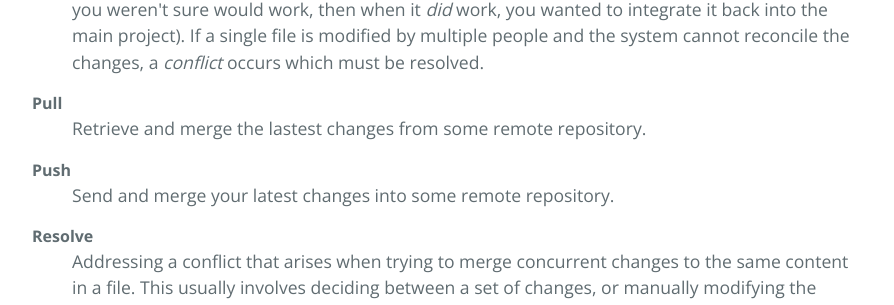
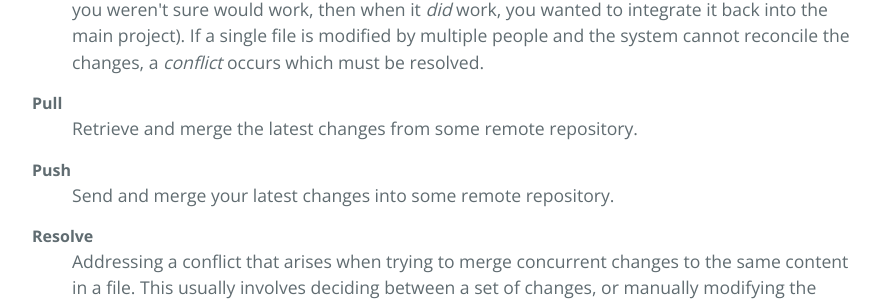
Before and after one commit to cpen333/cpen333.github.io, a Jekyll site: the page built from _lectures/git.md, in a window 1280 px wide and 900 px high, scrolled down 3120 px. Shown: the part 144-449 px from the top of the window, without its empty margins (192-1086 px from the left). Built offline with Jekyll 4.4.1, drawn with Linux system fonts in a browser that asks for light colours.

Commit message:
batch of typos

```diff
--- a/_lectures/git.md
+++ b/_lectures/git.md
@@ -78,7 +78,7 @@
 <dt>Merge</dt>
 <dd>Pulling together changes in the project from multiple sources to form an updated version.  Changes can be from different users who are sharing their latest modifications, or from different branches to combine functionality (e.g. perhaps you created a separate branch to try something you weren't sure would work, then when it <em>did</em> work, you wanted to integrate it back into the main project).  If a single file is modified by multiple people and the system cannot reconcile the changes, a <em>conflict</em> occurs which must be resolved.</dd>
 <dt>Pull</dt>
-<dd>Retrieve and merge the lastest changes from some remote repository.</dd>
+<dd>Retrieve and merge the latest changes from some remote repository.</dd>
 <dt>Push</dt>
 <dd>Send and merge your latest changes into some remote repository.</dd>
 <dt>Resolve</dt>
```
Also changed, not shown: _lectures/cplusplus.md (+3 -3 lines).
